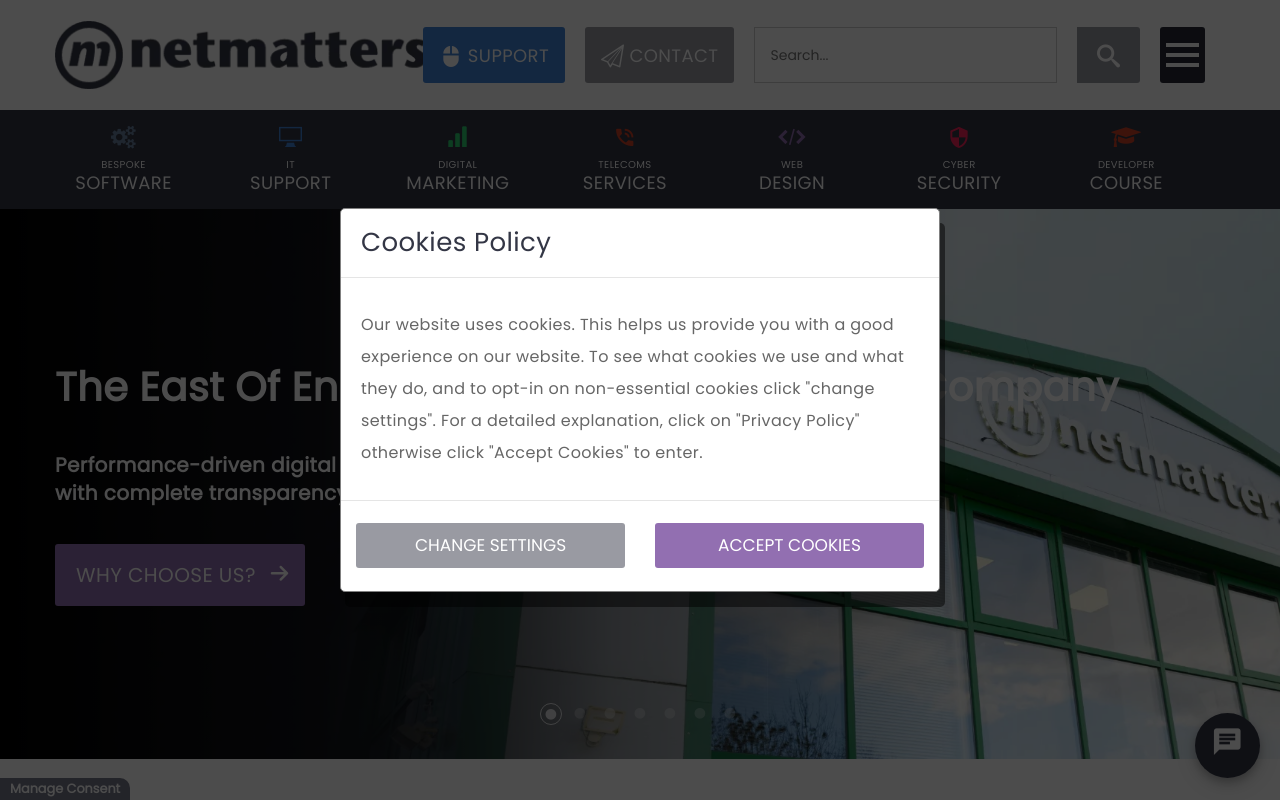
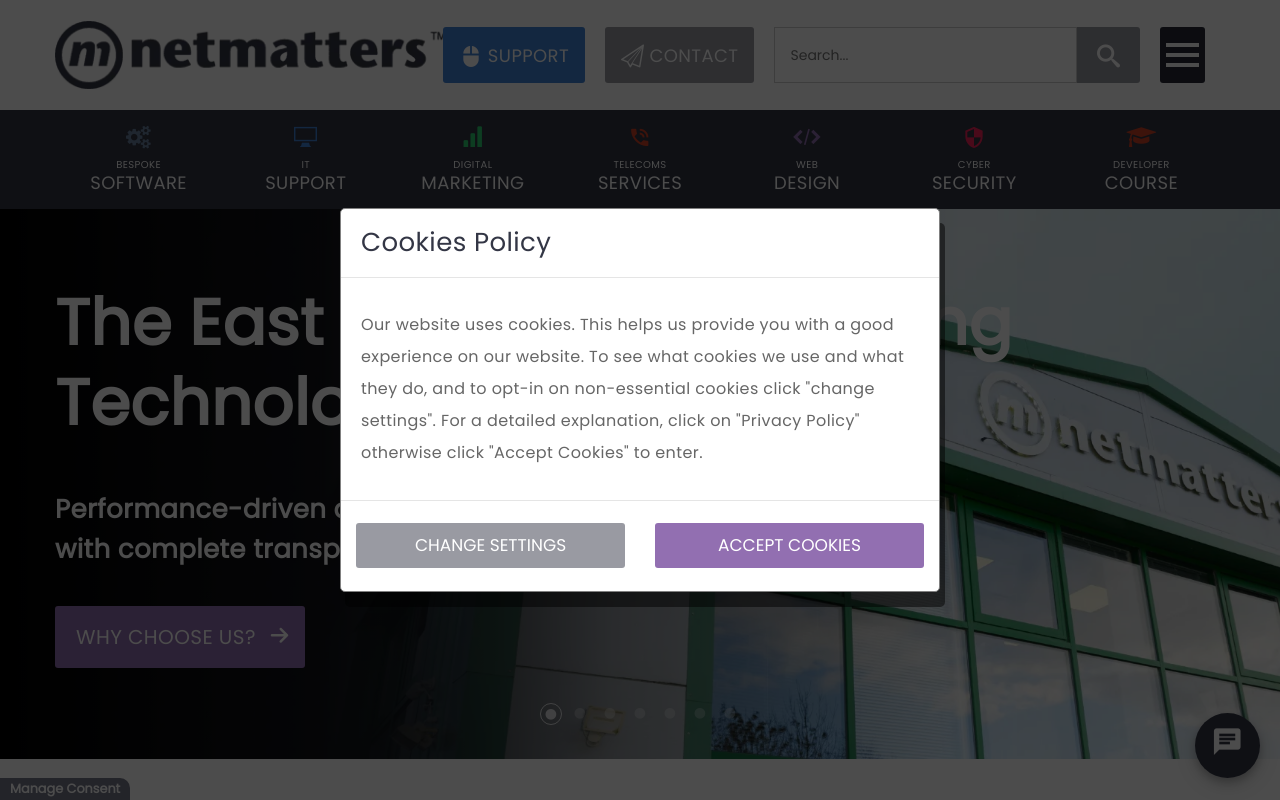
Before and after one commit to ChristopherMorriss/Netmatters-Website-Clone-ChristopherMorriss, a PHP site: page / in a window 1280 px wide. Run offline with PHP 8.4, Linux system fonts and the light colour scheme; some web fonts are replaced.

Commit message:
Fixed minor grid, banner and navigation issues

```diff
--- a/css/style.css
+++ b/css/style.css
@@ -548,6 +548,17 @@ html {
   color: #333645;
 }
 
+@media (min-width: 994px) {
+  .filler-line {
+    display: none;
+  }
+}
+@media (min-width: 1260px) {
+  .filler-line {
+    display: block;
+  }
+}
+
 .section {
   padding-top: 50px;
   padding-bottom: 50px;
@@ -767,9 +778,6 @@ html {
   .f-container .right-header {
     width: 66.667%;
   }
-}
-.f-container .right-header button, .f-container .right-header a, .f-container .right-header input {
-  margin: auto;
 }
 
 #hamburger-menu.activated span, #hamburger-menu-clone.activated span {
@@ -857,6 +865,7 @@ html {
 }
 @media (min-width: 1260px) {
   #search-icon, #search-icon-clone {
+    margin-left: 0px;
     display: flex;
     width: auto;
     height: 65px;
@@ -1113,11 +1122,15 @@ header .right-header .marg-left {
 @media (min-width: 994px) {
   .nav-size {
     display: flex;
+    width: 100%;
+    justify-content: center;
   }
 }
 @media (min-width: 1260px) {
   .nav-size {
     display: flex;
+    width: 100%;
+    justify-content: center;
   }
 }
 .nav-size .hover span {
@@ -1628,6 +1641,7 @@ h2.white {
   line-height: 50px;
   padding: 5px 20px;
   margin-top: 1.938rem;
+  margin-bottom: 1.125rem;
   font-size: 1.25rem;
   border-radius: 3px;
   text-transform: uppercase;
@@ -1649,29 +1663,6 @@ h2.white {
   justify-content: center;
   background-color: #000;
 }
-@media (min-width: 994px) {
-  .slider-design h1 {
-    font-size: 4em;
-    line-height: 5rem;
-    margin: 0 0 1.25rem;
-  }
-}
-@media (min-width: 994px) {
-  .slider-design p {
-    font-size: 1.625rem;
-    line-height: 2.5rem;
-    font-weight: 600;
-    margin-bottom: 0.375rem;
-  }
-}
-@media (min-width: 1260px) {
-  .slider-design p {
-    font-size: 1.625rem;
-    line-height: 2.5rem;
-    font-weight: 600;
-    margin-bottom: 0.375rem;
-  }
-}
 
 .slider-content {
   text-align: center;
@@ -1696,11 +1687,23 @@ h2.white {
   margin: 0 0 1.25rem;
   font-weight: 600;
 }
+@media (min-width: 994px) {
+  .slider-content h1 {
+    font-size: 4rem;
+    line-height: 5rem;
+  }
+}
 .slider-content p {
   margin-bottom: 0.375rem;
   font-size: 1.25rem;
   line-height: 1.75rem;
   font-weight: 600;
+}
+@media (min-width: 994px) {
+  .slider-content p {
+    font-size: 1.625rem;
+    line-height: 2.5rem;
+  }
 }
 .slider-content .purple-btn {
   width: 250px;
--- a/index.html
+++ b/index.html
@@ -553,6 +553,7 @@
                 <div class="btn-icon green-btn"><span class="icon-bar-graph"></span></div>
                 <h2>Digital Marketing</h2>
                 <p>Driven brand awareness &amp; ROI through creative digital marketing campaigns.</p>
+                <br class="filler-line">
                 <div class="btn btn-styles green-btn">Read More</div>
             </div>
         </a>
@@ -1023,13 +1024,14 @@
                     <div class="menu-title sub-menu sub-contact">
                         <a href="#">Contact Us</a>
                     </div>
-                    <div class="menu-title slide-popup-hidden">
+                    <div class="slide-popup-hidden">
+                        <div class="menu-title">
                             <a href="#">Services</a>
                         </div>
                         <div>
                             <a href="#">
                                 <p class="flex">
-                                <span class="icon-angle-double-right slide-popup-hidden"></span>
+                                    <span class="icon-angle-double-right"></span>
                                     Bespoke Software
                                 </p>
                             </a>
@@ -1037,7 +1039,7 @@
                         <div>
                             <a href="#">
                                 <p class="flex">
-                                <span class="icon-angle-double-right slide-popup-hidden"></span>
+                                    <span class="icon-angle-double-right"></span>
                                     IT Support
                                 </p>
                             </a>
@@ -1045,7 +1047,7 @@
                         <div>
                             <a href="#">
                                 <p class="flex">
-                                <span class="icon-angle-double-right slide-popup-hidden"></span>
+                                    <span class="icon-angle-double-right"></span>
                                     Digital Marketing
                                 </p>
                             </a>
@@ -1053,7 +1055,7 @@
                         <div>
                             <a href="#">
                                 <p class="flex">
-                                <span class="icon-angle-double-right slide-popup-hidden"></span>
+                                    <span class="icon-angle-double-right"></span>
                                     Telecoms Services
                                 </p>
                             </a>
@@ -1061,7 +1063,7 @@
                         <div>
                             <a href="#">
                                 <p class="flex">
-                                <span class="icon-angle-double-right slide-popup-hidden"></span>
+                                    <span class="icon-angle-double-right"></span>
                                     Web Design
                                 </p>
                             </a>
@@ -1069,10 +1071,11 @@
                         <div>
                             <a href="#">
                                 <p class="flex">
-                                <span class="icon-angle-double-right slide-popup-hidden"></span>
+                                    <span class="icon-angle-double-right"></span>
                                     Cyber Security
                                 </p>
                             </a>
+                        </div>
                     </div>
                     <div class="sub-menu-1">
                         <div class="menu-title sub-menu">
--- a/js/main.js
+++ b/js/main.js
@@ -90,10 +90,9 @@ if (getCookie("cookie") === "accepted") { //Used to check if the cookie "cookies
 }
 else{
   $('#cookie-popup').css("display","block");
-  //console.log('Needs to be accepted before it disappears')
 }
 
-let toggle=1;
+let toggle=1; //Toggle is uesd to prevent clicks on the body from having any effect on the menu when it is closed
 let page_container=document.querySelector('body');
 page_container.addEventListener('click',()=>{
   if (toggle >=2){
@@ -151,15 +150,10 @@ window.addEventListener('scroll', function() {
 });
 
 window.addEventListener('scroll', (event) => {
-  //console.log(up_not_down);
   if (up_not_down != 1){
-    $('.sticky-header').addClass('slideOutUp'); //If the display: none code below is used, the animation doesn't work
-    //$('.sticky-header').css('display','none');
-    console.log('scrolling down');
+    $('.sticky-header').addClass('slideOutUp');
   }
   up_not_down = 0;
-  //console.log(up_not_down);
-
 });
 
 document.getElementById('scroll1').addEventListener('scroll', function() {
--- a/scss/layout/_banner.scss
+++ b/scss/layout/_banner.scss
@@ -8,9 +8,6 @@
     background-image: url("../img/bespoke-bg.webp");
 
   }
-
-
-
   .design-3{
     background-image: url("../img/it-bg.webp");
 
@@ -31,28 +28,12 @@
     background-image: url("../img/cyber-security-bg.webp");
 
   }
-  // button{
-  //   width:220px;
-  //   line-height:50px;
-  //   padding:5px 20px;
-  //   margin-top: 1.938rem;
-  //   font-size: 1.25rem;
-  //   border-radius: 3px;
-  //   a{
-  //     display: flex;
-  //     align-items: center;
-  //   }
-  //   span{
-  //     margin-left: 10px;
-  //   }
-  //   text-transform: uppercase;
-  //   z-index:4;
-  // }
   .btn{
     width:220px;
     line-height:50px;
     padding:5px 20px;
     margin-top: 1.938rem;
+    margin-bottom: 1.125rem;
     font-size: 1.25rem;
     border-radius: 3px;
     a{
@@ -73,28 +54,6 @@
     align-items: center;
     justify-content: center;
     background-color: #000;
-
-    h1{
-      @include media(large){
-        font-size:4em;
-        line-height: 5rem;
-        margin: 0 0 1.25rem;
-        }
-    }
-    p{
-      @include media(large){ //Move design stuff into slider content section
-        font-size:1.625rem;
-        line-height: 2.5rem;
-        font-weight: 600;
-        margin-bottom: 0.375rem;
-      }
-      @include media(x-large){
-        font-size:1.625rem;
-        line-height: 2.5rem;
-        font-weight: 600;
-        margin-bottom: 0.375rem;
-      }
-    }
 
   }
 }
@@ -117,12 +76,20 @@
       line-height: 3rem;
       margin: 0 0 1.25rem;
       font-weight: 600;
+      @include media(large){
+        font-size: 4rem;
+        line-height: 5rem;
+      }
     }
     p{
       margin-bottom: .375rem;
       font-size: 1.25rem;
       line-height: 1.75rem;
       font-weight: 600;
+      @include media(large){
+        font-size: 1.625rem;
+        line-height: 2.5rem
+      }
     }
     .purple-btn{
       width:250px; //The text is slightly longer for the purple button, so it has more width than the other buttons
--- a/scss/layout/_grid.scss
+++ b/scss/layout/_grid.scss
@@ -180,3 +180,12 @@
      color: $background_black;
    }
  }
+
+ .filler-line{
+  @include media(large){
+    display:none;
+  }
+  @include media(x-large){
+    display:block;
+  }
+ }
--- a/scss/layout/_header.scss
+++ b/scss/layout/_header.scss
@@ -82,9 +82,6 @@
         }
         @include media(x-large){
           width:66.667%;
-        }
-        button,a,input{
-          margin: auto;
         }
         padding: 7px 0px;
     }
@@ -180,6 +177,7 @@
 
     }
     @include media(x-large){
+      margin-left: 0px;
       display:flex;
       width:auto;
       height:65px;
--- a/scss/layout/_logos.scss
+++ b/scss/layout/_logos.scss
@@ -20,7 +20,7 @@
   }
 
 .triangle-partners {
-  margin:auto;
+  margin: auto;
   width: 0px;
   height: 0px;
   border-style: solid;
--- a/scss/layout/_navigation.scss
+++ b/scss/layout/_navigation.scss
@@ -13,9 +13,13 @@
     padding: 0;
     @include media(large){
       display:flex;
+      width:100%;
+      justify-content: center;
     }
     @include media(x-large){
       display:flex;
+      width:100%;
+      justify-content: center;
     }
     .hover{
       span{
```
Also changed, not shown: 1 other file. Lines whose indentation alone changed are shown as unchanged.
